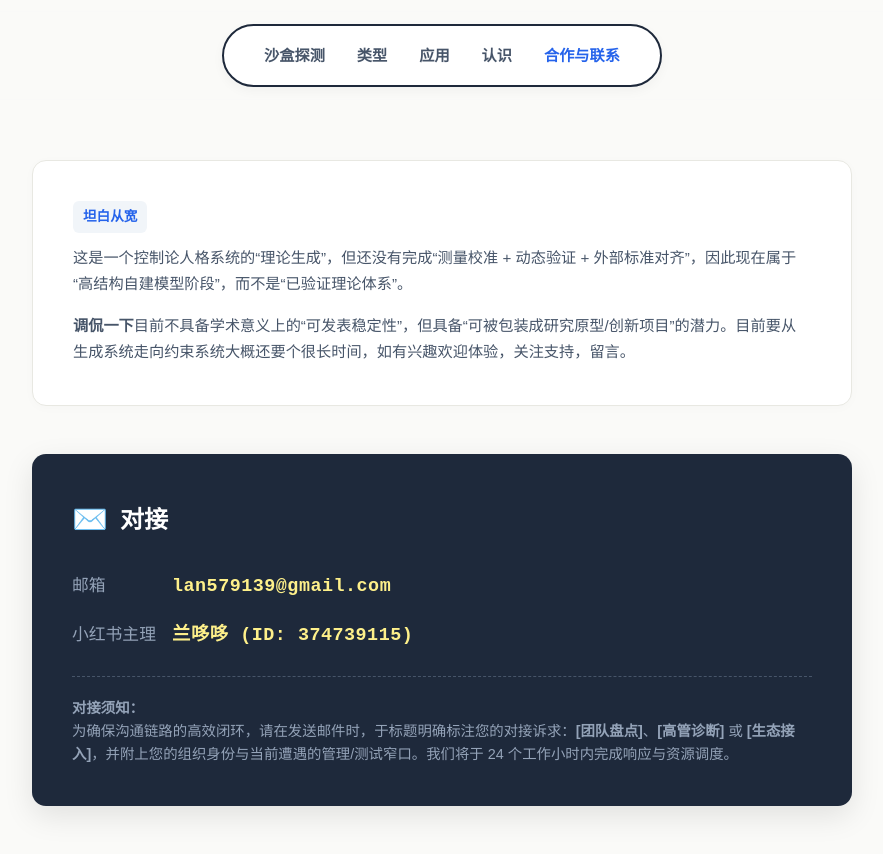
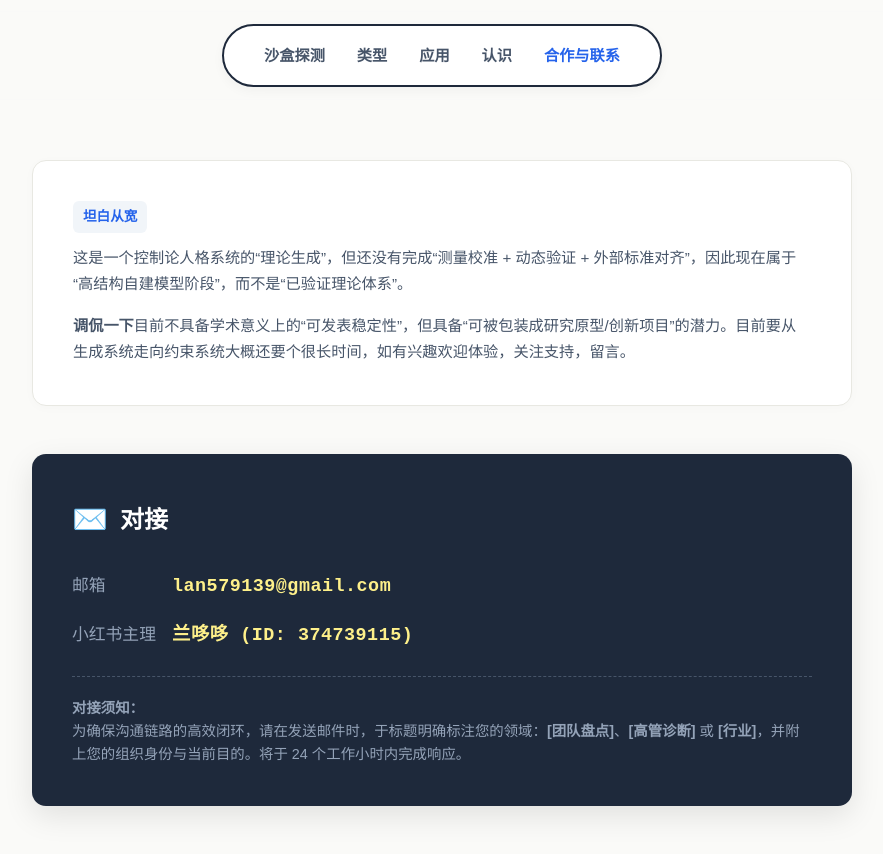
Before and after one commit to lan597139-art/landuoduo--test, a website: page business.html in a window 1280 px wide. Shown: the whole page, without its empty margins (198-1081 px from the left). Drawn offline with Linux system fonts and the light colour scheme.

Commit message:
Update business.html

```diff
--- a/business.html
+++ b/business.html
@@ -204,7 +204,7 @@
 
             <div class="contact-note">
                 <strong>对接须知：</strong><br>
-                为确保沟通链路的高效闭环，请在发送邮件时，于标题明确标注您的对接诉求：<strong>[团队盘点]</strong>、<strong>[高管诊断]</strong> 或 <strong>[生态接入]</strong>，并附上您的组织身份与当前遭遇的管理/测试窄口。我们将于 24 个工作小时内完成响应与资源调度。
+                为确保沟通链路的高效闭环，请在发送邮件时，于标题明确标注您的领域：<strong>[团队盘点]</strong>、<strong>[高管诊断]</strong> 或 <strong>[行业]</strong>，并附上您的组织身份与当前目的。将于 24 个工作小时内完成响应。
             </div>
         </div>
 
```
